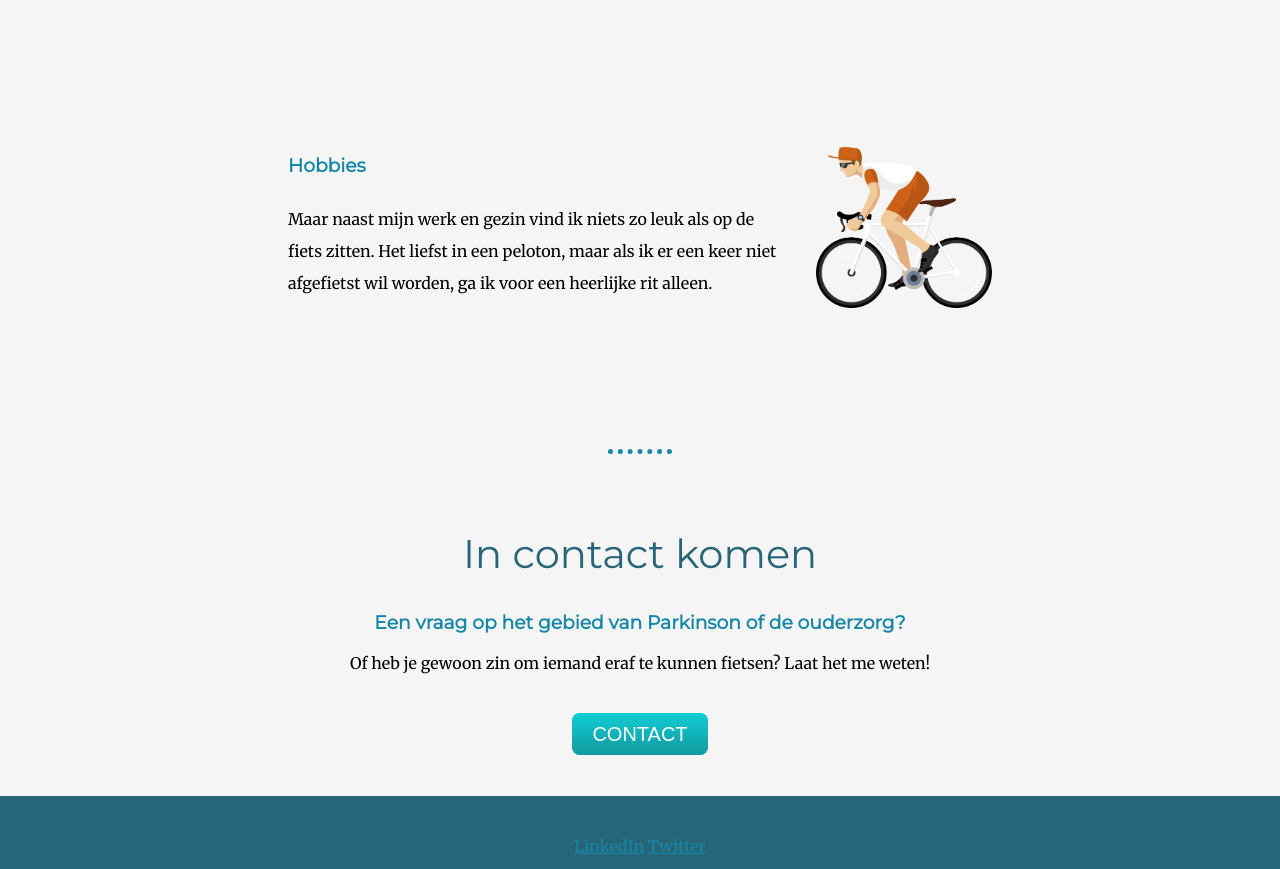
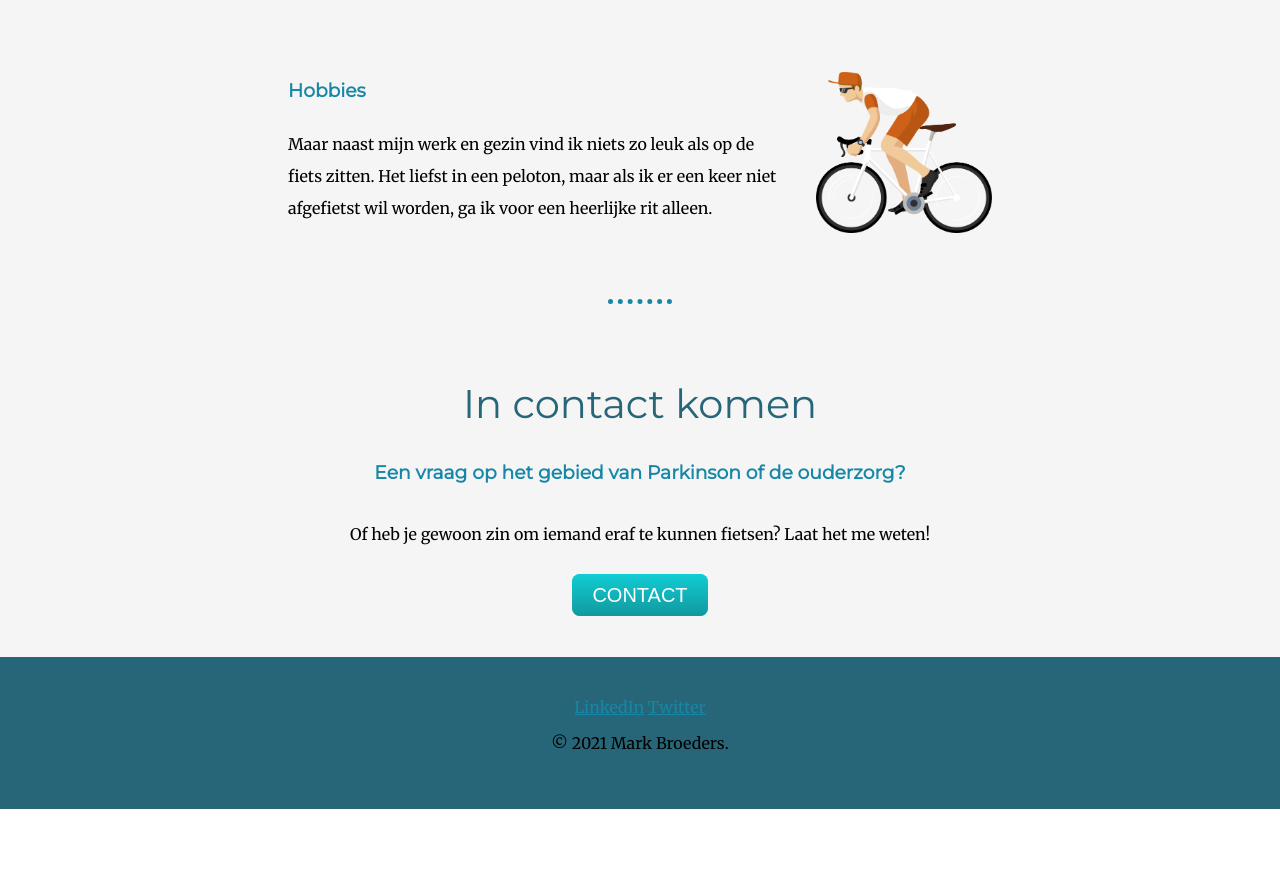
Before and after one commit to markbroeders/my-site, a plain HTML site: page index.html in a window 1280 px wide. Shown: the part 1721-2590 px from the top of the page. After the commit the page ends 2530 px from the top, so only its background shows below. Drawn offline with Linux system fonts and the light colour scheme.

Commit message:
Minor fixes in layout

```diff
--- a/css/styles.css
+++ b/css/styles.css
@@ -81,7 +81,7 @@ hr {
   }
 
   .contact-me-description {
-	  margin-bottom: 50px;
+	  margin: 2.5em;
   }
 
   .cycle-img {
@@ -117,7 +117,7 @@ hr {
 
 .skill-row {
 	line-height: 2;
-	margin: 50px auto 150px auto;
+	margin: 50px auto 75px auto;
 	text-align: left;
 	width: 55%;
 }
```
